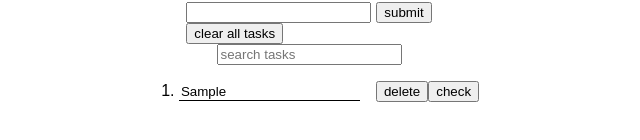
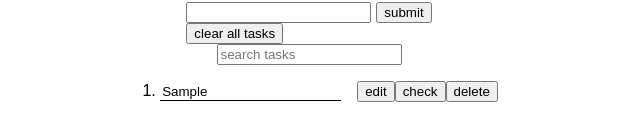
Before and after one commit to MaralNajafi/editable-todo-app, a React (Create React App) app: page / in a window 1280 px wide. Both pictures are taken after typing "Sample" into the empty fields and a click on the button "submit". Shown: the part 348-488 px from the top of the page, without its empty margins (331-971 px from the left). Built offline with nearby package versions, Linux system fonts and the light colour scheme.

Commit message:
feature: editable input onFocus

```diff
--- a/src/components/Todo/Todo.jsx
+++ b/src/components/Todo/Todo.jsx
@@ -1,4 +1,4 @@
-import React, { useState } from "react";
+import React, { useState, useRef } from "react";
 
 export default function Todo({
   content,
@@ -8,14 +8,23 @@ export default function Todo({
   isChecked,
 }) {
   const [isReadonly, setIsReadonly] = useState(true);
+  const editableInput = useRef();
+
   function handleBlur(event) {
+    setIsReadonly(true)
     if (event.target.value === "" || !event.target.value) {
       handleDelete();
     }
   }
+
+  function handleFocus() {
+    setIsReadonly(false)
+    editableInput.current.focus();
+  }
   return (
-    <li>
+    <li className="todo">
       <input
+        ref={editableInput}
         type="text"
         value={content}
         readOnly={isReadonly}
@@ -27,8 +36,9 @@ export default function Todo({
         onBlur={handleBlur}
         onChange={handleEdit}
       />
+      <button onClick={handleFocus}>edit</button>
+      <button onClick={handleCheck}>{isChecked ? "uncheck" : "check"}</button>
       <button onClick={handleDelete}>delete</button>
-      <button onClick={handleCheck}>{isChecked ? "uncheck" : "check"}</button>
     </li>
   );
 }
```
